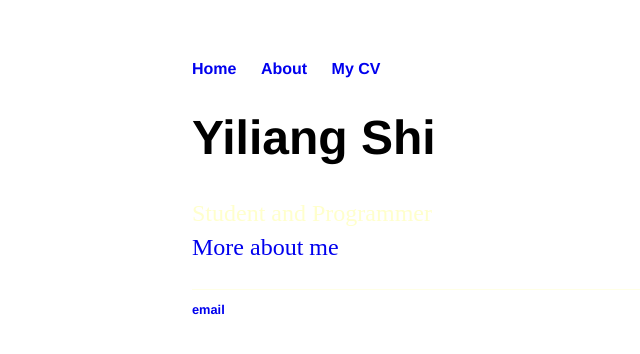
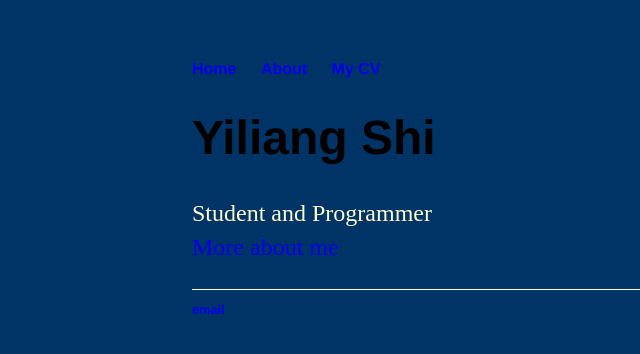
Before and after one commit to Yiliang-Shi/Yiliang-Shi.github.io, a Jekyll site: the page built from index.html, in a window 1280 px wide. Shown: the top 354 px of the page, without its empty margins (0-640 px from the left). Built offline with Jekyll 4.4.1, drawn with Linux system fonts in a browser that asks for light colours.

Commit message:
fixed css color errors

```diff
--- a/css/main.css
+++ b/css/main.css
@@ -1,8 +1,8 @@
 body {
     margin: 60px auto;
     width: 70%;
-    background-color: 003366;
-    background: linear-gradient(left, 003366,194775,003366);
+    background-color: #003366;
+    background: linear-gradient(left, #003366,#194775,#003366);
 }
 nav ul, footer ul {
     font-family:'Helvetica', 'Arial', 'Sans-Serif';
```
